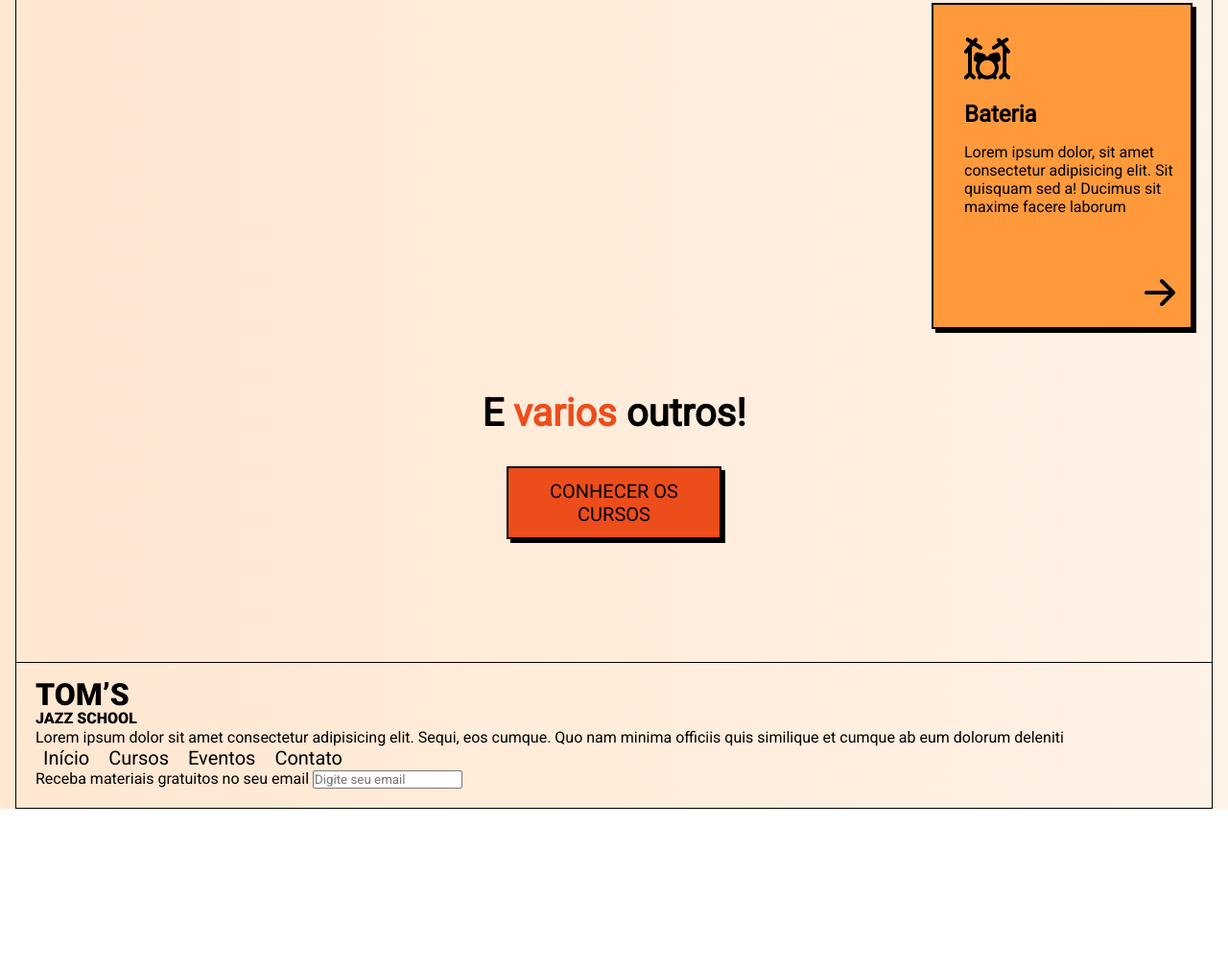
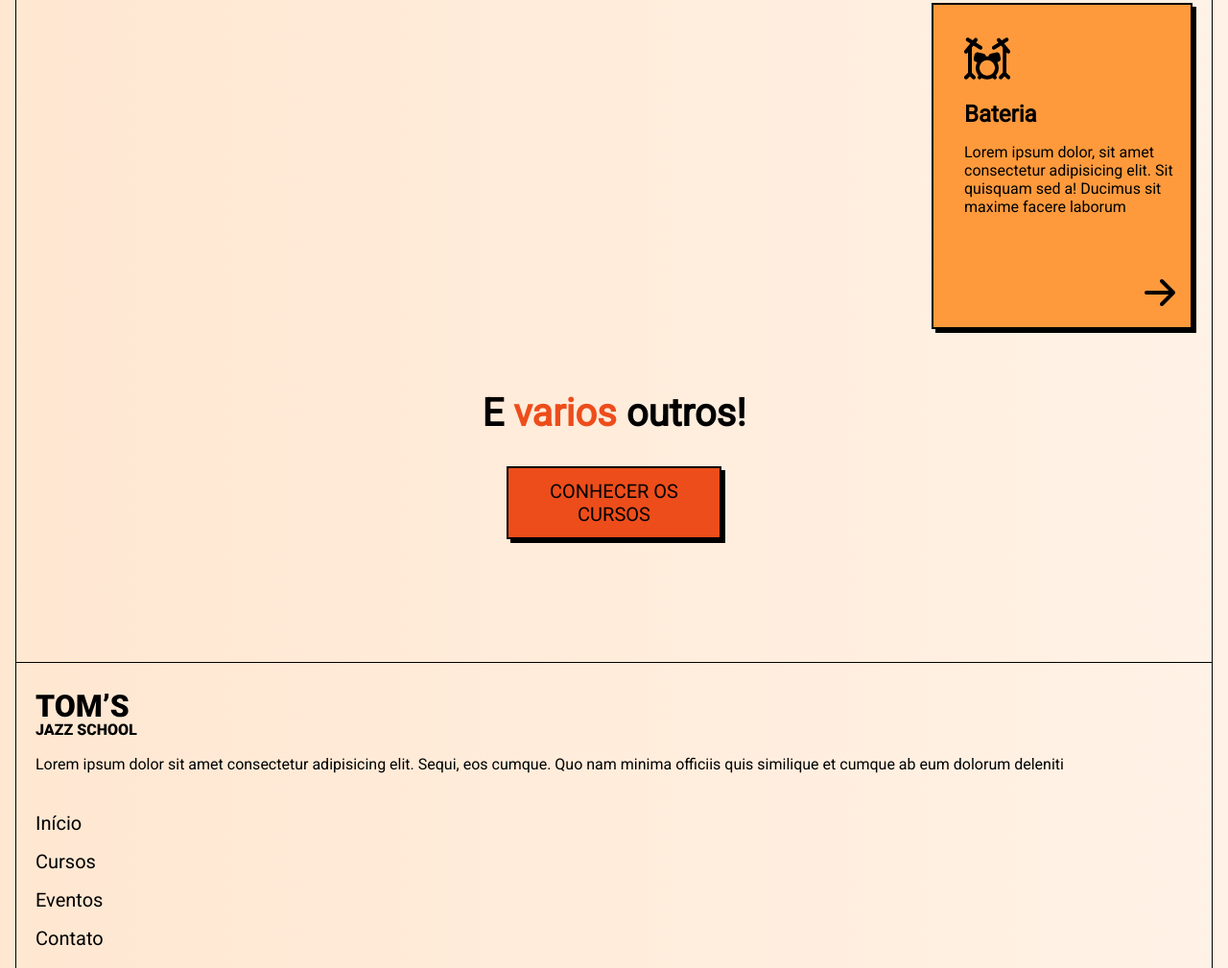
Before and after one commit to Pietro2704/OneBitCode, a plain HTML site: page index.html in a window 1280 px wide. Shown: the part 2439-3448 px from the top of the page at 96% size. Before the commit the page ends 3282 px from the top, so only its background shows below. Drawn offline with Linux system fonts and the light colour scheme; files whose address does not match are found by name.

Commit message:
Versão mobile

```diff
--- a/index.html
+++ b/index.html
@@ -10,7 +10,7 @@
     <link rel="preconnect" href="https://fonts.googleapis.com">
     <link rel="preconnect" href="https://fonts.gstatic.com" crossorigin>
     <link href="https://fonts.googleapis.com/css2?family=Roboto&display=swap" rel="stylesheet">
-    <link rel="stylesheet" href="./style.css">
+    <link rel="stylesheet" href="./style/style.css">
   </head>
   <body>
     <header>
@@ -81,18 +81,19 @@
     </main>
     <footer>
       <div>
-        <img src="./img/logo.svg" alt="Jazz School">
-        <p>Lorem ipsum dolor sit amet consectetur adipisicing elit. Sequi, eos cumque. Quo nam minima officiis quis similique et cumque ab eum dolorum deleniti</p>
+        <img src="./img/logo.svg" alt="Jazz School" class="mt-1 mb-1">
+        <p class="mb-2">Lorem ipsum dolor sit amet consectetur adipisicing elit. Sequi, eos cumque. Quo nam minima officiis quis similique et cumque ab eum dolorum deleniti</p>
       </div>
-      <nav>
+      <nav class="mb-2">
         <a href="#">Início</a>
         <a href="#">Cursos</a>
         <a href="#">Eventos</a>
         <a href="#">Contato</a>
       </nav>
-      <form action="#">
-        <label for="email">Receba materiais gratuitos no seu email</label>
-        <input type="text" name="email" id="email" placeholder="Digite seu email">
+      <form class="newsletter-form" action="#">
+        <label for="email" class="mb-1">Receba materiais gratuitos no seu email</label>
+        <input type="text" name="email" id="email" placeholder="Digite seu email" class="mb-1">
+        <button class="btn mb-2"> quero receber</button>
       </form>
     </footer>
   </body>
--- a/style.css
+++ b/style/style.css
@@ -150,9 +150,32 @@ h2{
   margin: 3rem 0 0 auto;
 }
 
+footer{
+  border-bottom: 0;
+  padding: 1rem 1.25rem 4rem;
+
+}
+footer nav a{
+  display: block;
+  padding-left: 0;
+
+}
+
+.newsletter-form label{
+  display: block;
+  font-size: 1.5rem;
+}
+
+.newsletter-form input{
+  border: 2px solid black;
+  box-shadow: 4px 4px 0 black;
+  font-size: 1.5rem;
+  padding: .5rem;
+  width: 100%;
+}
 
 
-
+/*  Utilitários:  */
 
 .mt-1{
   margin-top: 1rem;
```
